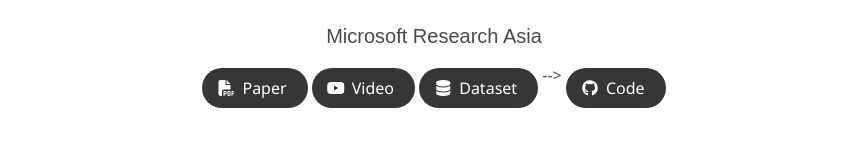
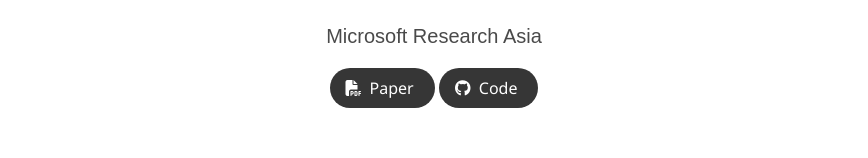
Before and after one commit to DexHand/UniGraspTransformer, a plain HTML site: page index.html in a window 1280 px wide. Shown: the part 270-428 px from the top of the page, without its empty margins (206-1074 px from the left). Drawn offline with nearby package versions, Linux system fonts and the light colour scheme; some icons are missing; a web font is replaced by a local one.

Commit message:
Update index.html

```diff
--- a/index.html
+++ b/index.html
@@ -87,24 +87,6 @@
                                     <span>Paper</span>
                                 </a>
                             </span>
-<!--                             <!-- Video Link. -->
-                            <span class="link-block">
-                                <a href="https://wenbwa.github.io/UniGraspTransformer/" class="external-link button is-normal is-rounded is-dark">
-                                    <span class="icon">
-                                        <i class="fab fa-youtube"></i>
-                                    </span>
-                                    <span>Video</span>
-                                </a>
-                            </span>
-                            <!-- Dataset Link. -->
-                            <span class="link-block">
-                                <a href="https://wenbwa.github.io/UniGraspTransformer/" class="external-link button is-normal is-rounded is-dark">
-                                    <span class="icon">
-                                        <i class="fa fa-database"></i>
-                                    </span>
-                                    <span>Dataset</span>
-                                </a>
-                            </span> -->
                             <!-- Code Link. -->
                             <span class="link-block">
                                 <a href="https://github.com/microsoft/UniGraspTransformer" class="external-link button is-normal is-rounded is-dark">
```
